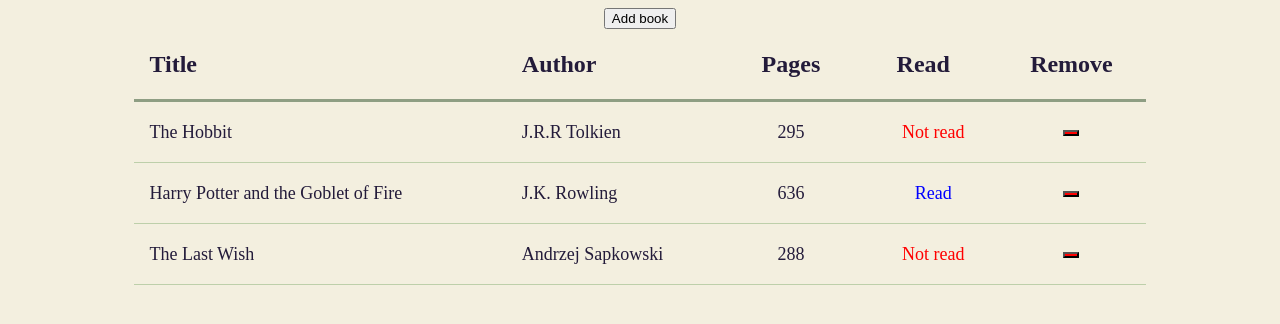
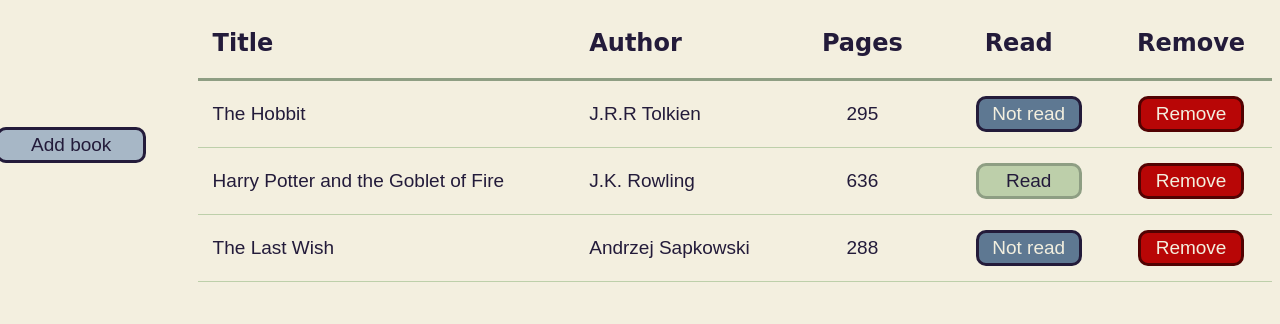
Before and after one commit to OskarWalichniewicz/odin-library, a plain HTML site: page index.html in a window 1280 px wide. Drawn offline with Linux system fonts and the light colour scheme; a web font is replaced by a local one.

Commit message:
Further work on styling

```diff
--- a/index.html
+++ b/index.html
@@ -1,14 +1,29 @@
 <!DOCTYPE html>
 <html lang="en">
   <head>
-    <meta charset="UTF-8">
+    <meta charset="UTF-8" />
     <title>Project Library</title>
     <script src="script.js" defer></script>
-    <link rel="stylesheet" href="styles.css">
+    <link rel="stylesheet" href="styles.css" />
+    <link rel="preconnect" href="https://fonts.googleapis.com" />
+    <link rel="preconnect" href="https://fonts.gstatic.com" crossorigin />
+    <link
+      href="https://fonts.googleapis.com/css2?family=Turret+Road:wght@500&display=swap"
+      rel="stylesheet"
+    />
+    <link rel="preconnect" href="https://fonts.googleapis.com" />
+    <link rel="preconnect" href="https://fonts.gstatic.com" crossorigin />
+    <link
+      href="https://fonts.googleapis.com/css2?family=Pragati+Narrow&display=swap"
+      rel="stylesheet"
+    />
   </head>
 
   <body>
+    <div class="main_container">
+      <div class="menu_container">
         <button class="add_book">Add book</button>
+      </div>
       <div class="table_container">
         <table class="books_table">
           <tr class="first_row">
@@ -20,5 +35,6 @@
           </tr>
         </table>
       </div>
+    </div>
   </body>
 </html>
--- a/script.js
+++ b/script.js
@@ -1,6 +1,6 @@
 let myLibrary = [];
 
-let displayTable = document.querySelector('.books_table');
+let displayTable = document.querySelector(".books_table");
 
 function Book(title, author, numberOfPages, readStatus) {
   this.title = title;
@@ -8,13 +8,13 @@ function Book(title, author, numberOfPages, readStatus) {
   this.numberOfPages = numberOfPages;
   // readStatus is boolean
   this.readStatus = readStatus;
-  this.info = function() {
-    if(readStatus) {
-      return `${this.title} by ${this.author}, ${this.numberOfPages} pages, read already.`
+  this.info = function () {
+    if (readStatus) {
+      return `${this.title} by ${this.author}, ${this.numberOfPages} pages, read already.`;
     } else {
-      return `${this.title} by ${this.author}, ${this.numberOfPages} pages, not read yet.`
+      return `${this.title} by ${this.author}, ${this.numberOfPages} pages, not read yet.`;
     }
-  }
+  };
 }
 
 // Adds book to an array containing all books
@@ -23,33 +23,39 @@ function addBookToLibrary(booksArray, book) {
 }
 
 function displayBooks(booksArray) {
-  for(let book in booksArray) {
-    const row = document.createElement('tr');
+  for (let book in booksArray) {
+    const row = document.createElement("tr");
 
-    const bookTitle = document.createElement('td');
+    const bookTitle = document.createElement("td");
     const bookTitleText = document.createTextNode(booksArray[book].title);
     bookTitle.appendChild(bookTitleText);
 
-    const bookAuthor = document.createElement('td');
+    const bookAuthor = document.createElement("td");
     const bookAuthorText = document.createTextNode(booksArray[book].author);
     bookAuthor.appendChild(bookAuthorText);
 
-    const bookNumberOfPages = document.createElement('td');
-    bookNumberOfPages.classList.add('centered_column');
-    const bookNumberOfPagesText = document.createTextNode(booksArray[book].numberOfPages);
+    const bookNumberOfPages = document.createElement("td");
+    bookNumberOfPages.classList.add("centered_column");
+    const bookNumberOfPagesText = document.createTextNode(
+      booksArray[book].numberOfPages
+    );
     bookNumberOfPages.appendChild(bookNumberOfPagesText);
 
-    const bookReadStatus = document.createElement('td');
-    bookReadStatus.classList.add('centered_column');
-    const bookReadStatusButtonList = createReadButton(booksArray[book].readStatus, book, booksArray);
+    const bookReadStatus = document.createElement("td");
+    bookReadStatus.classList.add("centered_column");
+    const bookReadStatusButtonList = createReadButton(
+      booksArray[book].readStatus,
+      book,
+      booksArray
+    );
     const bookReadStatusButton = bookReadStatusButtonList[0];
     const bookReadStatusButtonLabel = bookReadStatusButtonList[1];
     bookReadStatus.appendChild(bookReadStatusButton);
     bookReadStatus.appendChild(bookReadStatusButtonLabel);
 
-    const bookRemove = document.createElement('td');
-    bookRemove.classList.add('centered_column');
-    const bookRemoveButton = createRemoveButton();
+    const bookRemove = document.createElement("td");
+    bookRemove.classList.add("centered_column");
+    const bookRemoveButton = createRemoveButton(booksArray);
     bookRemove.appendChild(bookRemoveButton);
 
     row.appendChild(bookTitle);
@@ -63,29 +69,29 @@ function displayBooks(booksArray) {
 }
 
 function createReadButton(readStatus, index, booksArray) {
-  const bookReadStatusButton = document.createElement('input');
-  bookReadStatusButton.classList.add('read_status_table_checkbox');
+  const bookReadStatusButton = document.createElement("input");
+  bookReadStatusButton.classList.add("read_status_table_checkbox");
   bookReadStatusButton.id = index;
-  bookReadStatusButton.type = 'checkbox';
-  const bookReadStatusButtonLabel = document.createElement('label');
+  bookReadStatusButton.type = "checkbox";
+  const bookReadStatusButtonLabel = document.createElement("label");
   bookReadStatusButtonLabel.htmlFor = index;
-  bookReadStatusButtonLabel.classList.add('read_status_table_label');
-  if(readStatus) {
+  bookReadStatusButtonLabel.classList.add("read_status_table_label");
+  if (readStatus) {
     bookReadStatusButton.checked = true;
-    bookReadStatusButtonLabel.textContent = 'Read';
+    bookReadStatusButtonLabel.textContent = "Read";
   } else {
-    bookReadStatusButtonLabel.textContent = 'Not read';
+    bookReadStatusButtonLabel.textContent = "Not read";
   }
 
   // If someone presses checkbox
-  bookReadStatusButton.addEventListener('change', (event) => {
-    if(event.currentTarget.checked) {
+  bookReadStatusButton.addEventListener("change", (event) => {
+    if (event.currentTarget.checked) {
       // If it was unchecked (unread) and now it is read, then it
       // changes its text content and Object readStatus
-      bookReadStatusButtonLabel.textContent = 'Read';
+      bookReadStatusButtonLabel.textContent = "Read";
       booksArray[index].readStatus = true;
     } else {
-      bookReadStatusButtonLabel.textContent = 'Not read';
+      bookReadStatusButtonLabel.textContent = "Not read";
       booksArray[index].readStatus = false;
     }
   });
@@ -93,19 +99,31 @@ function createReadButton(readStatus, index, booksArray) {
   return [bookReadStatusButton, bookReadStatusButtonLabel];
 }
 
-function createRemoveButton() {
-  const bookRemoveButton = document.createElement('button');
-  bookRemoveButton.classList.add('remove_button');
+function createRemoveButton(booksArray) {
+  const bookRemoveButton = document.createElement("button");
+  bookRemoveButton.classList.add("remove_button");
+  bookRemoveButton.textContent = "Remove";
+  bookRemoveButton.addEventListener("click", () => {
+    const row = bookRemoveButton.closest("tr");
+    // rowIndex counts title_row too, therefore we need to do minus one
+    booksArray.splice(row.rowIndex - 1, 1);
+    row.remove();
+  });
   return bookRemoveButton;
 }
 
-const hobbit = new Book('The Hobbit', 'J.R.R Tolkien', 295, false);
+const hobbit = new Book("The Hobbit", "J.R.R Tolkien", 295, false);
 addBookToLibrary(myLibrary, hobbit);
 
-const harryPotter = new Book('Harry Potter and the Goblet of Fire', 'J.K. Rowling', 636, true);
+const harryPotter = new Book(
+  "Harry Potter and the Goblet of Fire",
+  "J.K. Rowling",
+  636,
+  true
+);
 addBookToLibrary(myLibrary, harryPotter);
 
-const theLastWish = new Book('The Last Wish', 'Andrzej Sapkowski', 288, false);
+const theLastWish = new Book("The Last Wish", "Andrzej Sapkowski", 288, false);
 addBookToLibrary(myLibrary, theLastWish);
 
 displayBooks(myLibrary);
--- a/styles.css
+++ b/styles.css
@@ -5,20 +5,43 @@
   --light_brown: #f3efdf;
   --green: #bdcfaa;
   --dark_green: #8e9e83;
+  --red: #b80606;
+  --dark_red: #520202;
 }
 
 html {
   background-color: var(--light_brown);
 }
 
-body {
+.main_container {
+  display: flex;
+  justify-content: space-between;
+}
+
+.menu_container {
+  width: 10%;
   display: flex;
   flex-direction: column;
   align-items: center;
+  justify-content: center;
+}
+
+.add_book {
+  padding: 0;
+  min-width: 10px;
+  width: 150px;
+  height: 36px;
+  border-radius: 10px;
+  background-color: var(--grey);
+  color: var(--dark_blue);
+  border: 3px solid var(--dark_blue);
+  line-height: 30px;
+  font-size: 19px;
+  font-family: "Pragati Narrow", sans-serif;
 }
 
 .table_container {
-  width: 80%;
+  width: 85%;
 }
 
 table {
@@ -32,14 +55,16 @@ th {
   font-size: 24px;
   text-align: left;
   border-bottom: 3px solid var(--dark_green);
+  font-family: "Turret Road", cursive;
 }
 
 td {
   height: 30px;
-  font-size: 18px;
+  font-size: 19px;
   text-align: left;
   vertical-align: middle;
   border-bottom: 1px solid var(--green);
+  font-family: "Pragati Narrow", sans-serif;
 }
 
 .centered_column,
@@ -53,8 +78,18 @@ td {
 }
 
 .remove_button {
-  background-color: red;
-  vertical-align: middle;
+  font-size: 19px;
+  font-family: "Pragati Narrow", sans-serif;
+  display: inline-block;
+  border: 3px var(--dark_red) solid;
+  background-color: var(--red);
+  border-radius: 10px;
+  line-height: 30px;
+  padding: 0px;
+  color: var(--light_brown);
+  /* width and height needs to be with added borders! */
+  width: 106px;
+  height: 36px;
 }
 
 .read_status_table_checkbox {
@@ -62,12 +97,19 @@ td {
 }
 
 input[type="checkbox"] + label {
-  color: red;
-  width: 10px;
-  height: 10px;
+  color: var(--light_brown);
+  background-color: var(--blue);
+  border: 3px var(--dark_blue) solid;
+  border-radius: 10px;
+  display: inline-block;
+  width: 100px;
+  height: 30px;
+  line-height: 30px;
   user-select: none;
 }
 
 input[type="checkbox"]:checked + label {
-  color: blue;
+  color: var(--dark_blue);
+  background-color: var(--green);
+  border: 3px var(--dark_green) solid;
 }
```
Lines whose indentation alone changed are shown as unchanged.
